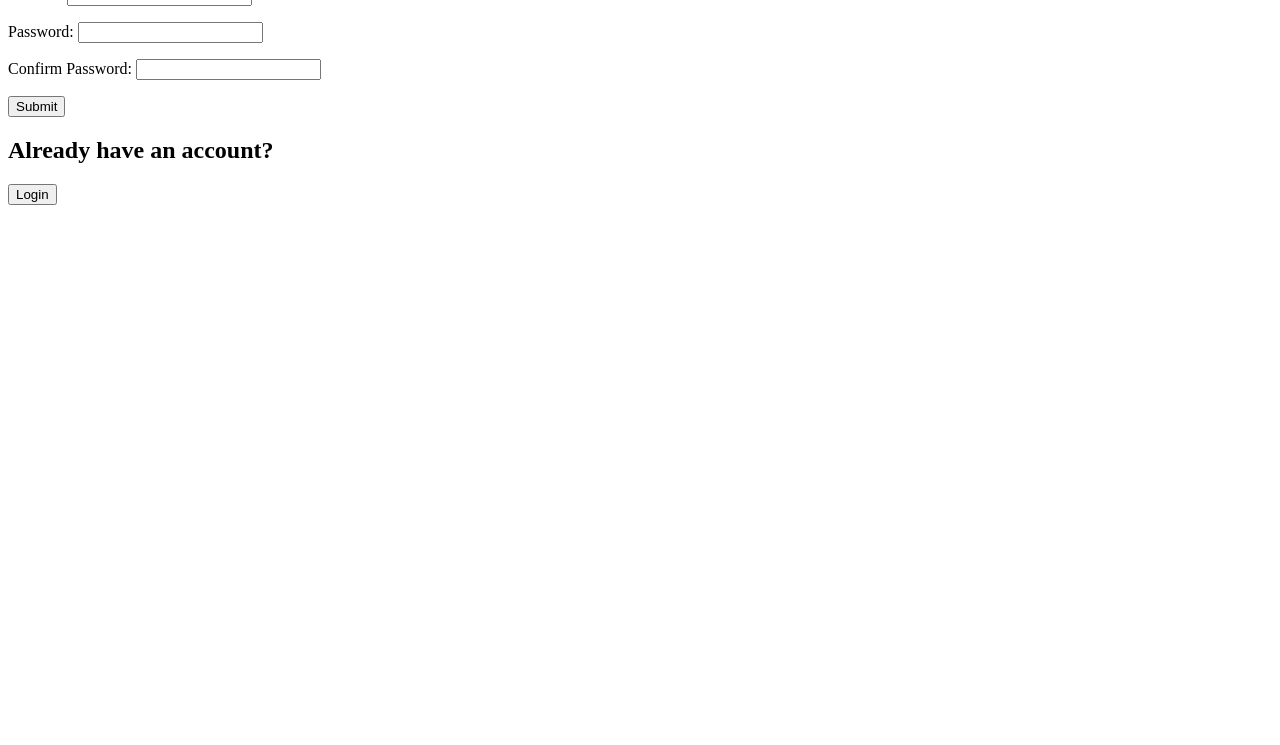
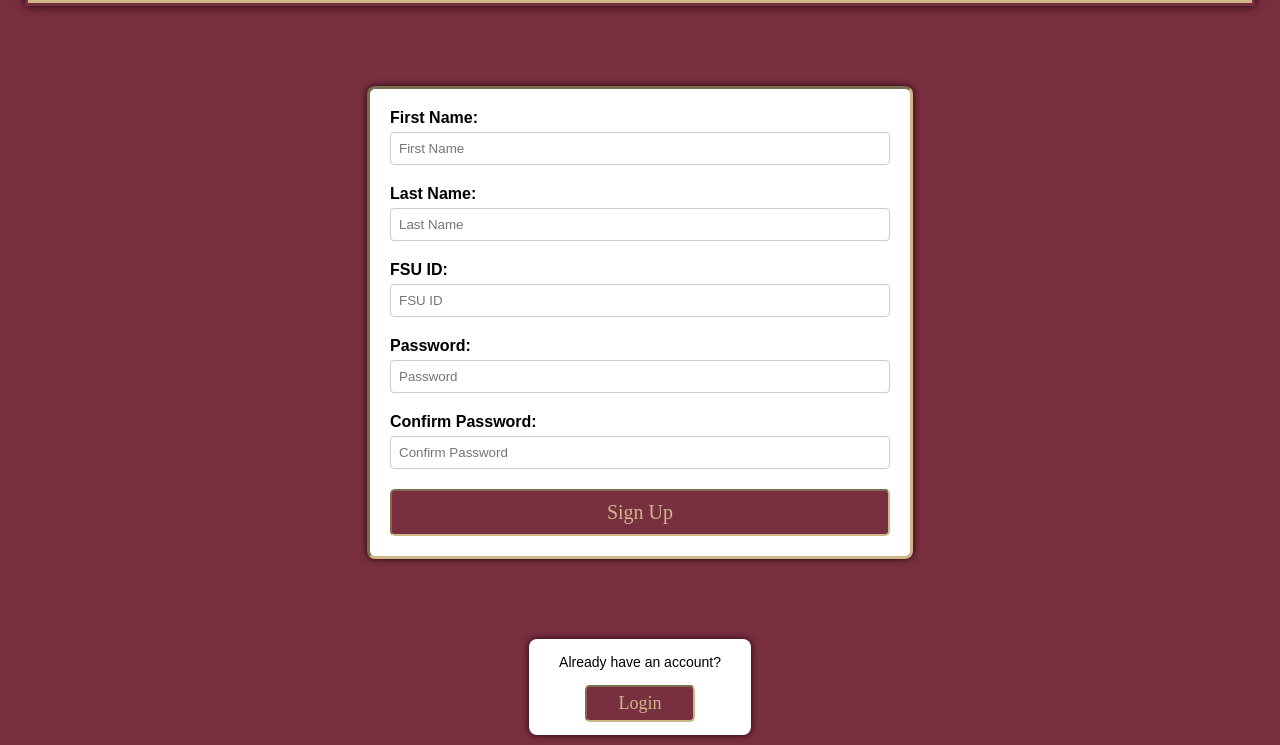
Before and after one commit to Yoti72/AskANole, a Flask app: page /signup in a window 1280 px wide. Shown: the part 169-914 px from the top of the page. Before the commit the page ends 374 px from the top, so only its background shows below. Run offline with Flask 3, Linux system fonts and the light colour scheme.

Commit message:
Resolves Flask Hasting Error
feat: adds signup page
feat: adds logo + header
fix: fixes bad response from form submission to flask server (500 error)
style: adds styling to signup page
refactor: renames variable in signup page

```diff
--- a/Main.py
+++ b/Main.py
@@ -230,4 +230,4 @@ if __name__ == "__main__":
     conn = sqlite3.connect('database.db')
     cursor = conn.cursor()
     cursor.close()
-    app.run()
+    app.run(debug=True)
--- /dev/null
+++ b/static/SignupIVstyle..css
@@ -0,0 +1,127 @@
+/*
+    FSU Color Scheme:
+    #782F40 for Garnet
+    #CEB888 for Gold
+    #FFFFFF for White
+    #000000 for Black
+*/
+
+/* ===================== Website Body ===================== */
+body {
+    margin: 0;
+    padding: 0;
+    font-family: Arial, sans-serif;
+    background-color: #782F40;
+    /* Light gray background */
+}
+
+/* ===================== signup Box ===================== */
+.signup-container {
+
+    max-width: 500px;
+    margin: 80px auto;
+    margin-top: 80px;
+    background-color: #FFFFFF;
+    /* White container background */
+    padding: 20px;
+    border-style: inset;
+    border-color: #CEB888;
+    border-width: 3px;
+    border-radius: 8px;
+    box-shadow: #240108 0px 0px 7px 0px;
+}
+
+/* ===================== Logo ===================== */
+.logo {
+    background-color: #CEB888;
+    box-shadow: #240108 0px 0px 10px 0px;
+    background-position-y: center;
+    border: 3px solid #782F40;
+    text-align: center;
+    margin: 25px;
+}
+
+.logo img {
+    width: 350px;
+    /* Adjust the width as needed */
+    height: 140px;
+}
+
+/* ===================== signup Form ===================== */
+.input-group {
+    margin-bottom: 20px;
+}
+
+.input-group label {
+    display: block;
+    font-weight: bold;
+    margin-bottom: 5px;
+}
+
+.input-group input {
+    width: 100%;
+    padding: 8px;
+    box-sizing: border-box;
+    border: 1px solid #ccc;
+    border-radius: 4px;
+}
+
+.signup-button {
+    /* Garnet color */
+    background-color: #782F40;
+    /* Gold color */
+    color: #CEB888;
+    padding: 10px 15px;
+    border-style: inset;
+    border-color: #CEB888;
+    border-width: 2px;
+    border-radius: 5px;
+    cursor: pointer;
+    font-family: 'Times New Roman', Times, serif;
+    font-size: 20px;
+    width: 100%;
+}
+
+.signup-button:hover {
+    background-color: #5E1E2A;
+    /* Darker Garnet color on hover */
+}
+
+.login-container {
+    font-size: 14px;
+    text-decoration: black;
+    max-width: 220px;
+    max-height: 50px;
+    margin: 10px auto;
+
+    background-color: #FFFFFF;
+    /* White container background */
+    padding: 1px 1px 45px 1px;
+    border-radius: 8px;
+    box-shadow: 0 0 10px rgba(0, 0, 0, 0.1);
+    text-align: center;
+    box-shadow: #240108 0px 0px 7px 0px;
+}
+
+.login-button {
+    /* Garnet color */
+    background-color: #782F40;
+    /* Gold color */
+    color: #CEB888;
+    margin: 1px auto;
+    padding: 6px;
+    border-style: inset;
+    border-color: #CEB888;
+    border-width: 2px;
+    border-radius: 5px;
+    cursor: pointer;
+    font-family: 'Times New Roman', Times, serif;
+    font-size: 18px;
+    width: 50%;
+    align-content: center;
+}
+
+.login-button:hover {
+    background-color: #5E1E2A;
+    /* Darker Garnet color on hover */
+}
--- a/templates/Error.html
+++ b/templates/Error.html
@@ -1,3 +1,7 @@
+<!-- Iska -->
+
+
+
 <!DOCTYPE html>
 <html lang="en">
 <head>
--- a/templates/MainPage.html
+++ b/templates/MainPage.html
@@ -1,3 +1,6 @@
+<!-- Iska -->
+
+
 <!DOCTYPE html>
 <html lang="en">
 <head>
--- a/templates/NoMatchingUser.html
+++ b/templates/NoMatchingUser.html
@@ -1,3 +1,6 @@
+<!-- Iska -->
+
+
 <!DOCTYPE html>
 <html lang="en">
 <head>
--- a/templates/SignUp.html
+++ b/templates/SignUp.html
@@ -1,21 +1,62 @@
+<!-- Iska -->
+
+
 <!DOCTYPE html>
 <html lang="en">
+
 <head>
     <meta charset="UTF-8">
-    <title>Login Screen</title>
+    <meta name="viewport" content="width=device-width, initial-scale=1.0" />
+    <title>SignUp Screen</title>
+    <link rel="stylesheet" href="/static/SignupIVstyle..css" />
+
 </head>
+
 <body>
     <!-- Keep Type Values -->
-    <h1>Sign Up</h1>
-    <form action = "{{url_for('signupvalid')}}" method = "POST">
-        <p>First Name: <input type="text" name="First"> </p>
-        <p>Last Name: <input type="text" name="Last"></p>
-        <p>FSU ID: <input type="text" name="Fsuid"> </p>
-        <p>Password: <input type="text" name="Password"></p>
-        <p>Confirm Password: <input type="text" name="ConfirmPassword"></p>
-        <input type = "submit" value = "Submit">
+    <form action="{{url_for('signupvalid')}}" method="POST">
+
+        <div class="logo">
+            <img src="/Assets/Ask-A-Nole-Logo.png" />
+        </div>
+
+        <div class="signup-container">
+            <!-- Login Input Group -->
+            <div class="input-group">
+                <label for="firstName">First Name:</label>
+                <input type="text" id="firstName" name="First" placeholder="First Name" />
+            </div>
+
+            <div class="input-group">
+                <label for="lastName">Last Name:</label>
+                <input type="text" id="lastName" name="Last" placeholder="Last Name" />
+            </div>
+
+            <div class="input-group">
+                <label for="fsuid">FSU ID:</label>
+                <input type="text" id="fsuid" name="Fsuid" placeholder="FSU ID" />
+            </div>
+
+            <div class="input-group">
+                <label for="password">Password:</label>
+                <input type="password" id="password" name="Password" placeholder="Password" />
+            </div>
+
+            <div class="input-group">
+                <label for="confirmPassword">Confirm Password:</label>
+                <input type="password" id="confirmPassword" name="ConfirmPassword" placeholder="Confirm Password" />
+            </div>
+
+            <!-- SignUp Button -->
+            <button class="signup-button" type="submit" value="Submit">Sign Up</button>
+        </div>
+
     </form>
-    <h2>Already have an account?</h2>
-    <a href = "/"><Button>Login</Button></a>
+    <div class="login-container">
+        <!-- Login Option -->
+        <p>Already have an account?</p>
+        <a href="/"><button class="login-button">Login</button></a>
+    </div>
 </body>
+
 </html>
```
Also changed, not shown: static/LoginIVstyle.css (added, +127 -0 lines), templates/LoginScreen.html (+5 -2 lines).
